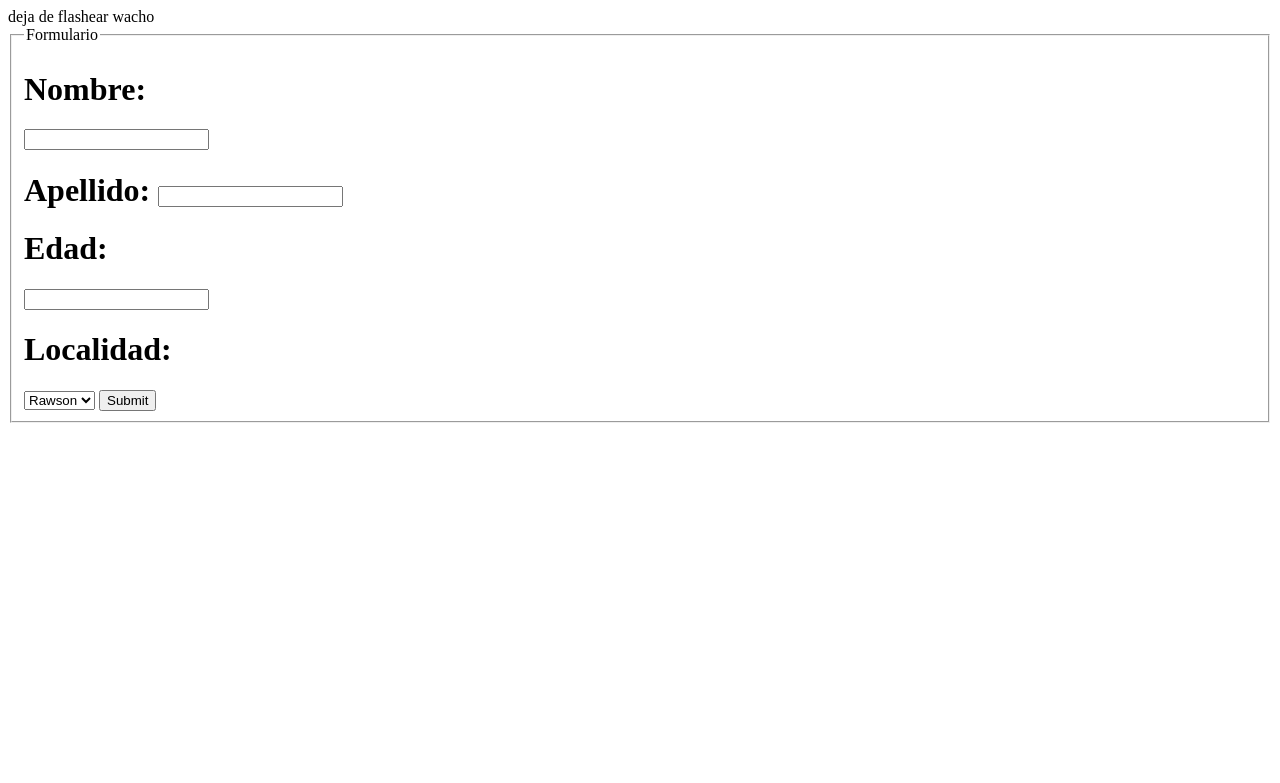
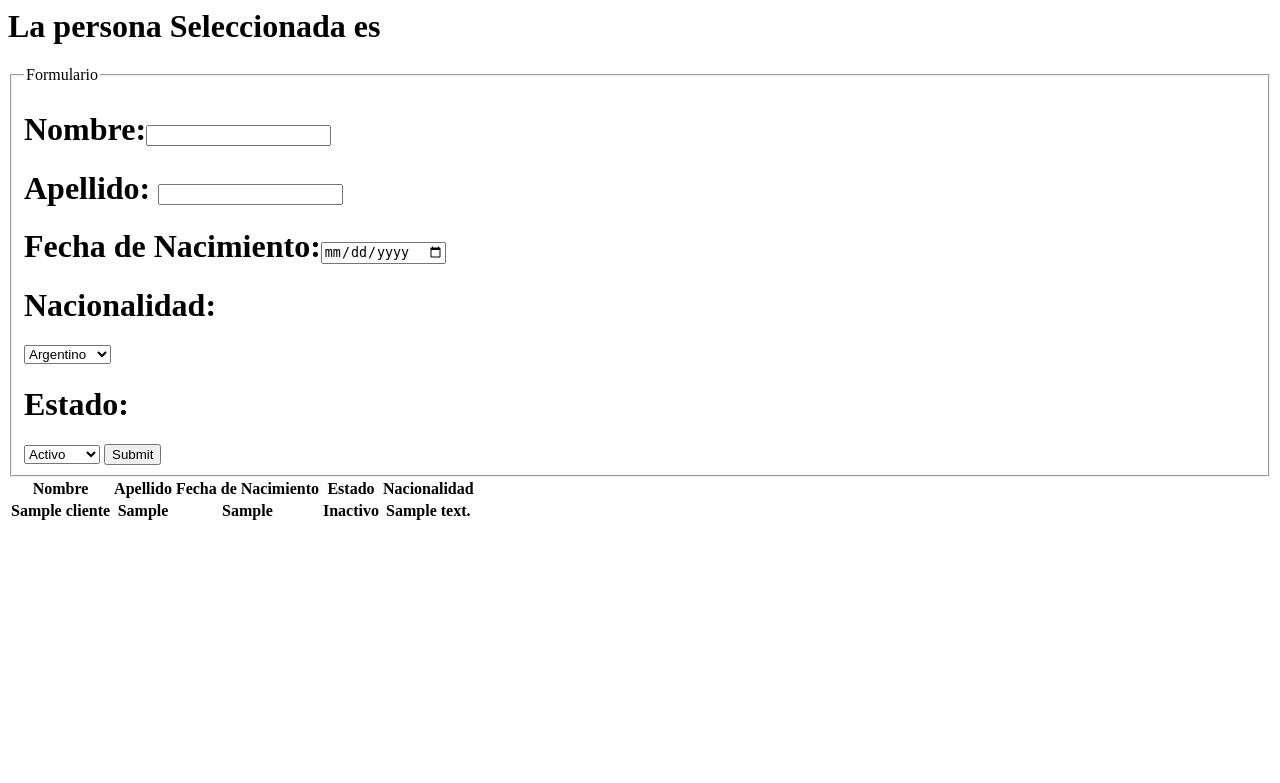
Before and after one commit to ivo692009/web2_php, a PHP site: page /proyecto/practico/modificacion_vista.php?id=1 in a window 1280 px wide. Shown: the top 783 px of the page. Run offline with PHP 8.4, Linux system fonts and the light colour scheme; tables that the repository leaves empty or names only in its code hold one stand-in row (values such as "Sample post"); lists and menus that the app fills with data are empty.

Commit message:
Arreglado Formularios

```diff
--- a/practico/alta_vista.php
+++ b/practico/alta_vista.php
@@ -10,9 +10,9 @@
         <form action="alta.php" method="POST">
             <fieldset>
                 <legend>Formulario</legend>
-                <h1>Nombre: </h1> <input type="text" name="nombre" id="nombre"/>
+                <h1>Nombre:<input type="text" name="nombre" id="nombre"/> </h1>
                 <h1>Apellido: <input type="text" name="apellido" id="apellido"</h1>
-                <h1>Fecha de Nacimiento: </h1> <input type="date" name="date" id="date"/>
+                <h1>Fecha de Nacimiento:<input type="date" name="date" id="date"/></h1>
                 <h1>Nacionalidad: </h1>
                 <select name="nacionalidad">
                     <?php foreach ($n as $n1):?>
--- a/practico/modificacion_vista.php
+++ b/practico/modificacion_vista.php
@@ -1,31 +1,58 @@
 <?php
- $localidades = ["Rawson","Trelew","Gaiman"];
-if(!isset($control_m)):
-    echo "deja de flashear wacho";
-
-    endif;
+    require __DIR__.'/baja_persona.php';
+    $n = ["Argentino","Chileno","Paraguayo"];
 ?>
-
 <html>
     <head>
         <meta charset="UTF-8">
-        <title>Modificacion de usuario</title>
+        <title></title>
     </head>
     <body>
         <form action="modificacion.php" method="POST">
+        <h1>La persona Seleccionada es</h1>
+        <table>
+            <tr>
+                <th>Nombre</th>
+                <th>Apellido</th>
+                <th>Fecha de Nacimiento</th>
+                <th>Estado</th>
+                <th>Nacionalidad</th>
+            </tr>
+             <?php
+             foreach($results as $p){
+                printf("<tr><th>%s</th><th>%s</th><th>%s</th>",
+                    $p->nombre,
+                    $p->apellido,
+                    $p->fechnac
+                    );
+                    if($p->activo == 1){
+                        printf("<th>Activo</th>");
+                    }
+                    else{
+                        printf("<th>Inactivo</th>");
+                    }
+                    printf("<th>%s</th>",$p->descripcion);
+                    ?>
+                    <?php } ?>
             <fieldset>
                 <legend>Formulario</legend>
-                <h1>Nombre: </h1> <input type="text" name="nombre" id="nombre"/>
+                <h1>Nombre:<input type="text" name="nombre" id="nombre"/></h1>
                 <h1>Apellido: <input type="text" name="apellido" id="apellido"</h1>
-                <h1>Edad: </h1> <input type="number" name="edad" id="edad"/>
-                <h1>Localidad: </h1>
-                <select name="localidad">
-                    <?php foreach ($localidades as $localidad):?>
-                    <option id="localidad" value="<?php echo $localidad; ?>"> <?php echo $localidad ?> </option>
+                <h1>Fecha de Nacimiento:<input type="date" name="date" id="date"/></h1>
+                <h1>Nacionalidad: </h1>
+                <select name="nacionalidad">
+                    <?php foreach ($n as $n1):?>
+                    <option id="localidad" value="<?php echo $n1; ?>"> <?php echo $n1 ?> </option>
                     <?php endforeach; ?>
                 </select>
-                <input type="submit" name="Modificar"/>
+                <h1>Estado: </h1>
+                <select name="estado">
+                    <option id="estado" value="1">Activo</option>
+                    <option id="estado" value="0">Innactivo</option>
+                </select>
+                <input type="submit" name="Alta"/>
             </fieldset>
         </form>
+        </table>
     </body>
 </html>
```
Also changed, not shown: practico/modificacion.php (+62 -0 lines).
